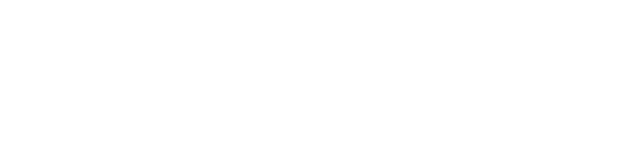
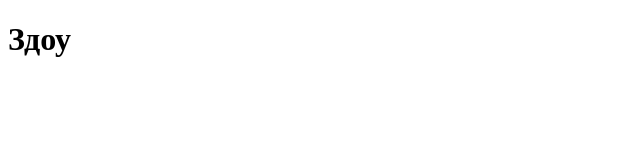
Before and after one commit to Gushbul/gitou, a plain HTML site: page index.html in a window 1280 px wide. Shown: the whole page, without its empty margins (0-640 px from the left). Drawn offline with Linux system fonts and the light colour scheme.

Commit message:
first commit

```diff
--- a/index.html
+++ b/index.html
@@ -6,6 +6,6 @@
     <title>Document</title>
 </head>
 <body>
-
+    <h1>Здоу</h1>
 </body>
 </html>
```
